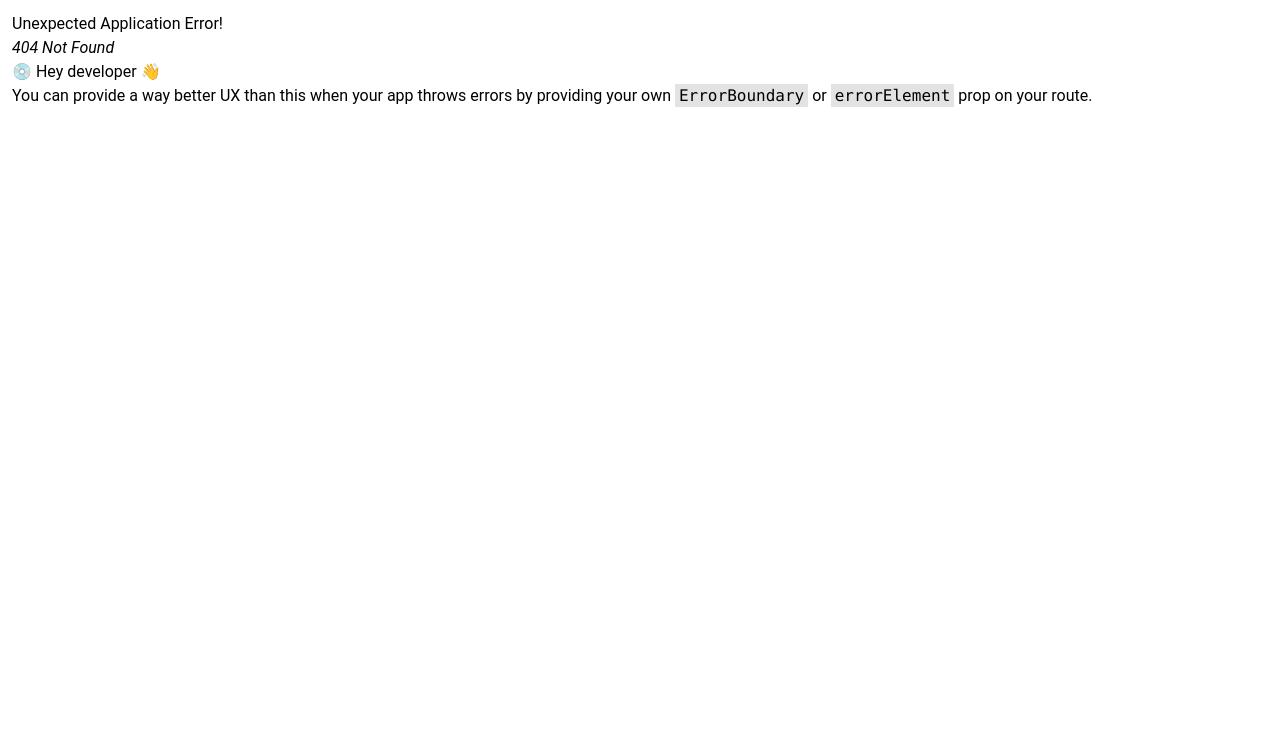
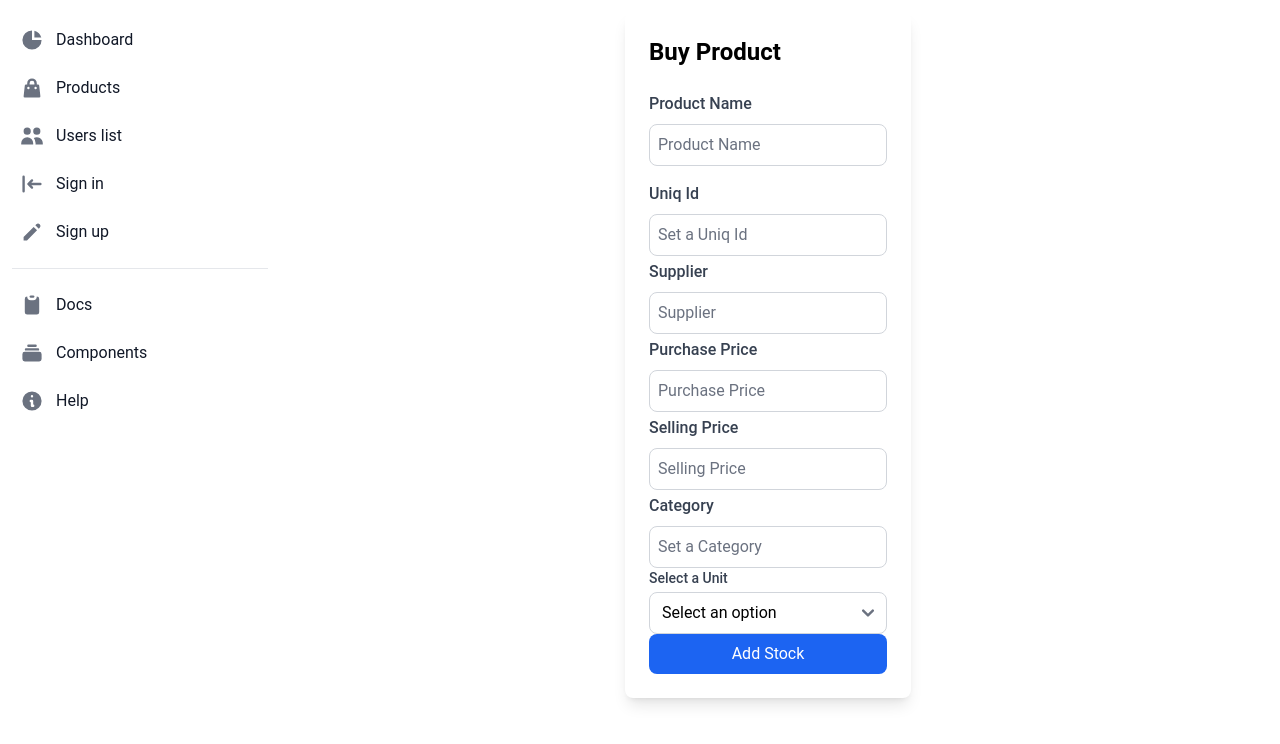
Before and after one commit to rakibhossen11/core-banking-management-system, a React (Vite) app: page /addProducts in a window 1280 px wide. Before the commit this address had no page. Shown: the top 744 px of the page. Built offline with nearby package versions, Linux system fonts and the light colour scheme; a web font is replaced by a local one.

Commit message:
side nav add on the application

```diff
--- a/package.json
+++ b/package.json
@@ -17,6 +17,7 @@
     "flowbite-react": "^0.10.2",
     "react": "^18.3.1",
     "react-dom": "^18.3.1",
+    "react-icons": "^5.4.0",
     "react-redux": "^9.2.0",
     "react-router-dom": "^7.1.5",
     "sweetalert2": "^11.16.1"
--- a/src/Routes/Routes.jsx
+++ b/src/Routes/Routes.jsx
@@ -3,6 +3,7 @@ import Main from "../layout/Main";
 import ProductList from "../components/Lists/ProductList";
 import UserForm from "../components/Form/UserForm";
 import UserTable from "../components/Tables/UserTable";
+import ProductAdd from "../components/Form/ProductAdd";
 
 const router = createBrowserRouter([
     {
@@ -12,6 +13,10 @@ const router = createBrowserRouter([
             {
                 path: '/',
                 element: <ProductList />
+            },
+            {
+                path: '/addProducts',
+                element: <ProductAdd />
             },
             {
                 path: '/userForm',
--- a/src/components/Form/ProductAdd.jsx
+++ b/src/components/Form/ProductAdd.jsx
@@ -3,6 +3,7 @@ import { useDispatch, useSelector } from "react-redux";
 import { addProduct } from "../../redux/feature/productSlice";
 import Input from "../ui/Input";
 import InputSelect from "../ui/InputSelect";
+import Swal from "sweetalert2";
 
 const ProductAdd = () => {
   const dispatch = useDispatch();
@@ -60,8 +61,26 @@ const ProductAdd = () => {
     };
     console.log(products);
     dispatch(addProduct(products));
-    // console.log(dispatch(addStock(stock)));
-    // console.log(dispatch(addProduct(products)));
+    fetch("http://localhost:5000/products", {
+      method: "POST",
+      headers: {
+        "content-type": "application/json",
+      },
+      body: JSON.stringify(products),
+    })
+      .then((res) => res.json())
+      .then((data) => {
+        console.log(data);
+        if (data.insertedId) {
+          Swal.fire({
+            title: "Success!",
+            text: "Coffee added successfully",
+            icon: "success",
+            confirmButtonText: "Cool",
+          });
+        }
+      }
+    );
 
     // reset form
     // setName("");
--- a/src/layout/Main.jsx
+++ b/src/layout/Main.jsx
@@ -1,9 +1,11 @@
 import React from 'react';
 import { Outlet } from 'react-router-dom';
+import SideNav from './SideNav';
 
 const Main = () => {
     return (
-        <div>
+        <div className='flex'>
+            <SideNav />
             <Outlet />
         </div>
     );
--- /dev/null
+++ b/src/layout/SideNav.jsx
@@ -0,0 +1,88 @@
+import { useState } from "react";
+import { Button, Drawer, Sidebar, TextInput } from "flowbite-react";
+import {
+  HiChartPie,
+  HiClipboard,
+  HiCollection,
+  HiInformationCircle,
+  HiLogin,
+  HiPencil,
+  HiSearch,
+  HiShoppingBag,
+  HiUsers,
+} from "react-icons/hi";
+
+const SideNav = () => {
+
+  return (
+    <div>
+      <div className="flex items-center justify-center">
+      </div>
+          <Sidebar
+            aria-label="Sidebar with multi-level dropdown example"
+            className="[&>div]:bg-transparent [&>div]:p-0"
+          >
+            <div className="flex h-full flex-col justify-between py-2">
+              <div>
+                <form className="pb-3 md:hidden">
+                  <TextInput
+                    icon={HiSearch}
+                    type="search"
+                    placeholder="Search"
+                    required
+                    size={32}
+                  />
+                </form>
+                <Sidebar.Items>
+                  <Sidebar.ItemGroup>
+                    <Sidebar.Item href="/" icon={HiChartPie}>
+                      Dashboard
+                    </Sidebar.Item>
+                    <Sidebar.Item
+                      href="/e-commerce/products"
+                      icon={HiShoppingBag}
+                    >
+                      Products
+                    </Sidebar.Item>
+                    <Sidebar.Item href="/users/list" icon={HiUsers}>
+                      Users list
+                    </Sidebar.Item>
+                    <Sidebar.Item href="/authentication/sign-in" icon={HiLogin}>
+                      Sign in
+                    </Sidebar.Item>
+                    <Sidebar.Item
+                      href="/authentication/sign-up"
+                      icon={HiPencil}
+                    >
+                      Sign up
+                    </Sidebar.Item>
+                  </Sidebar.ItemGroup>
+                  <Sidebar.ItemGroup>
+                    <Sidebar.Item
+                      href="https://github.com/themesberg/flowbite-react/"
+                      icon={HiClipboard}
+                    >
+                      Docs
+                    </Sidebar.Item>
+                    <Sidebar.Item
+                      href="https://flowbite-react.com/"
+                      icon={HiCollection}
+                    >
+                      Components
+                    </Sidebar.Item>
+                    <Sidebar.Item
+                      href="https://github.com/themesberg/flowbite-react/issues"
+                      icon={HiInformationCircle}
+                    >
+                      Help
+                    </Sidebar.Item>
+                  </Sidebar.ItemGroup>
+                </Sidebar.Items>
+              </div>
+            </div>
+          </Sidebar>
+    </div>
+  );
+};
+
+export default SideNav;
```
Also changed, not shown: 1 other file (tests, documents, lock files or other folders).
